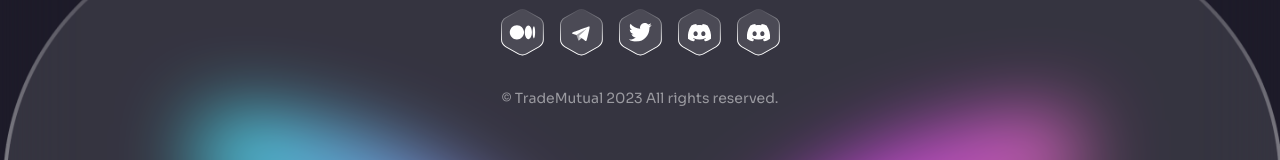
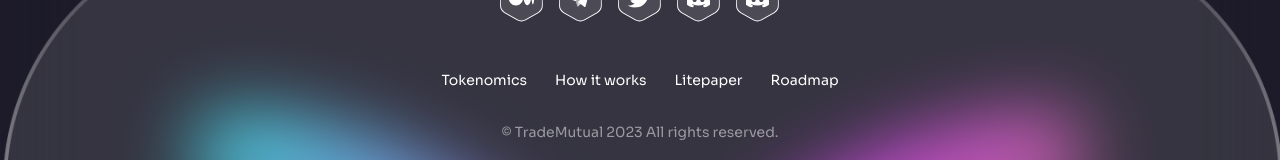
Before and after one commit to yaksheshgupta/trademutual-website, a Next.js app: page / in a window 1280 px wide. Shown: the part 3814-3974 px from the top of the page. Built offline with nearby package versions, Linux system fonts and the light colour scheme.

Commit message:
minor changes

```diff
--- a/components/Footer.tsx
+++ b/components/Footer.tsx
@@ -86,7 +86,7 @@ const Footer = () => {
               );
             })}
           </div>
-          {/* <div className="flex mt-12 space-x-5 text-xs font-normal text-white sm:text-sm sm:space-x-7">
+          <div className="flex mt-12 space-x-5 text-xs font-normal text-white sm:text-sm sm:space-x-7">
             <Link href="/#tokeonomics" scroll={false}>
               Tokenomics
             </Link>
@@ -99,7 +99,7 @@ const Footer = () => {
             <a href={LINKS.ROADMAP} target="_blank">
               Roadmap
             </a>
-          </div> */}
+          </div>
           <span className="mt-8 text-xs text-white text-opacity-50 sm:text-sm">
             © TradeMutual 2023 All rights reserved.
           </span>
```
